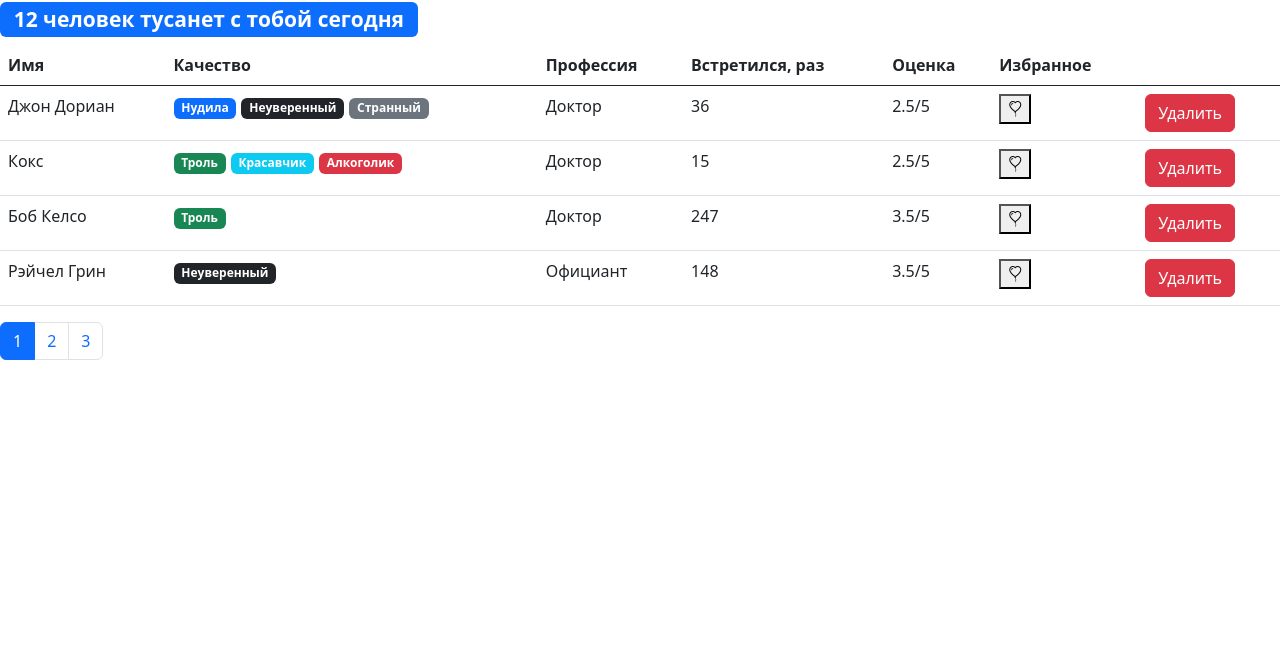
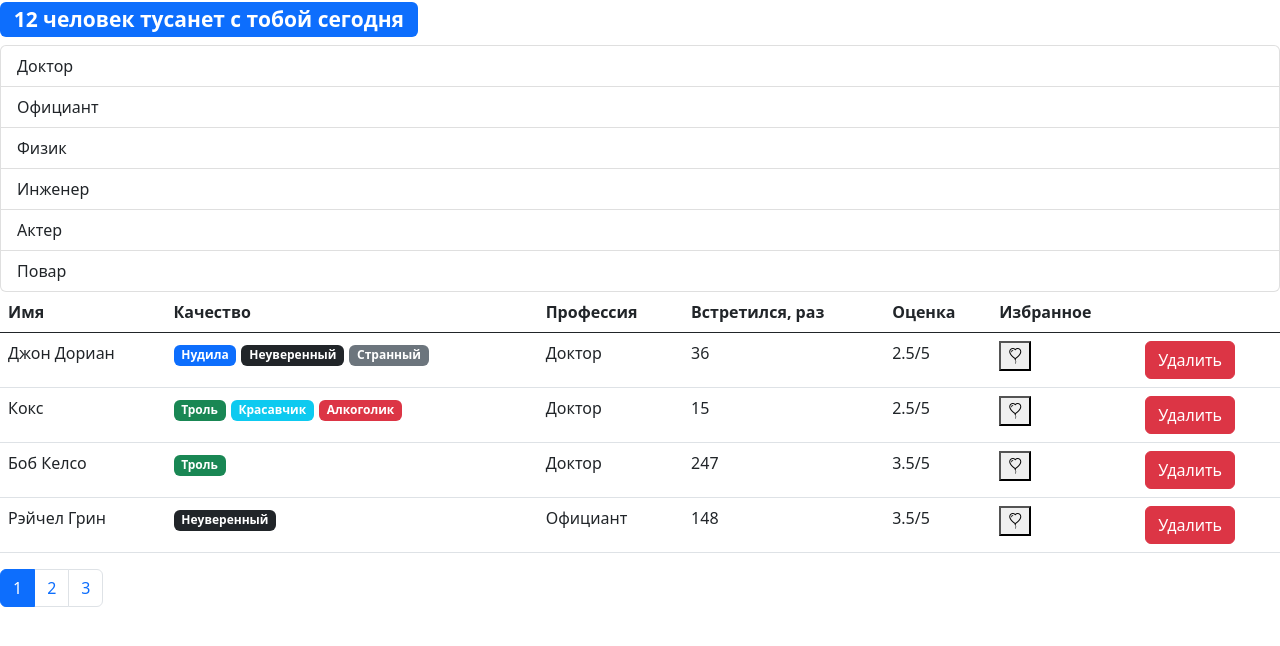
Before and after one commit to AlexAM27/ResultSchool, a React (Create React App) app in the folder React/fast-company/: page / in a window 1280 px wide. Shown: the top 646 px of the page. Built offline with nearby package versions, Linux system fonts and the light colour scheme.

Commit message:
useEffect

```diff
--- a/React/fast-company/src/app.jsx
+++ b/React/fast-company/src/App.js
@@ -35,9 +35,9 @@ export const App = () => {
     }
 
     return (
-        <>
+        <div>
             <SearchStatus length={usersAmount} />
             <Users users={users} onDelete={deleteUser} />
-        </>
+        </div>
     );
 };
--- /dev/null
+++ b/React/fast-company/src/api/fake.api/professions.api.js
@@ -0,0 +1,17 @@
+export const professions = {
+    doctor: { _id: "67rdca3eeb7f6fgeed471818", name: "Доктор" },
+    waiter: { _id: "67rdca3eeb7f6fgeed471820", name: "Официант" },
+    physics: { _id: "67rdca3eeb7f6fgeed471814", name: "Физик" },
+    engineer: { _id: "67rdca3eeb7f6fgeed471822", name: "Инженер" },
+    actor: { _id: "67rdca3eeb7f6fgeed471824", name: "Актер" },
+    cook: { _id: "67rdca3eeb7f6fgeed471829", name: "Повар" }
+};
+
+const fetchAll = () =>
+    new Promise((resolve) => {
+        window.setTimeout(function () {
+            resolve(professions);
+        }, 2000);
+    });
+
+export default { fetchAll };
--- a/React/fast-company/src/api/fake.api/user.api.js
+++ b/React/fast-company/src/api/fake.api/user.api.js
@@ -1,11 +1,5 @@
-const professions = {
-    doctor: { _id: "67rdca3eeb7f6fgeed471818", name: "Доктор" },
-    waiter: { _id: "67rdca3eeb7f6fgeed471820", name: "Официант" },
-    physics: { _id: "67rdca3eeb7f6fgeed471814", name: "Физик" },
-    engineer: { _id: "67rdca3eeb7f6fgeed471822", name: "Инженер" },
-    actor: { _id: "67rdca3eeb7f6fgeed471824", name: "Актер" },
-    cook: { _id: "67rdca3eeb7f6fgeed471829", name: "Повар" }
-};
+import { professions } from "./professions.api";
+
 const qualities = {
     tedious: {
         _id: "67rdca3eeb7f6fgeed471198",
--- a/React/fast-company/src/api/index.js
+++ b/React/fast-company/src/api/index.js
@@ -1,5 +1,7 @@
 import * as users from "./fake.api/user.api";
+import professions from "./fake.api/professions.api";
 const API = {
-    users
+    users,
+    professions
 };
 export default API;
--- /dev/null
+++ b/React/fast-company/src/components/groupList.jsx
@@ -0,0 +1,25 @@
+import React from "react";
+import PropTypes from "prop-types";
+
+export const GroupList = ({ items, valueProperty, contentProperty }) => {
+    return (
+        <>
+            <ul className="list-group">
+                {Object.keys(items).map((item) => (
+                    <li
+                        key={items[item][valueProperty]}
+                        className="list-group-item"
+                    >
+                        {items[item][contentProperty]}
+                    </li>
+                ))}
+            </ul>
+        </>
+    );
+};
+
+GroupList.propTypes = {
+    items: PropTypes.object.isRequired,
+    valueProperty: PropTypes.string.isRequired,
+    contentProperty: PropTypes.string.isRequired
+};
--- a/React/fast-company/src/components/users.jsx
+++ b/React/fast-company/src/components/users.jsx
@@ -1,21 +1,32 @@
-import React, { useState } from "react";
+import React, { useState, useEffect } from "react";
 import * as constants from "../utils/constants";
 import { Pagination } from "./pagination";
 import { User } from "./user";
 import { paginate } from "../utils/paginate";
+import { GroupList } from "./groupList";
+import api from "../api";
 import PropTypes from "prop-types";
 
 export const Users = (props) => {
     const { users } = props;
     const count = users.length;
     const pageSize = 4;
+    const [professions, setProfessions] = useState();
     const [currentPage, setCurrentPage] = useState(1);
+
+    useEffect(() => {
+        api.professions.fetchAll().then((data) => setProfessions(data));
+    }, []);
 
     const handlePageChange = (pageIndex) => {
         setCurrentPage(pageIndex);
     };
 
     const userCrop = paginate(users, currentPage, pageSize);
+
+    const onHandleProfessionSelect = (params) => {
+        console.log(params);
+    };
 
     const renderUsersTable = () => {
         return userCrop.map((user) => (
@@ -25,6 +36,14 @@ export const Users = (props) => {
 
     return (
         <>
+            {professions && (
+                <GroupList
+                    items={professions}
+                    onItemSelect={onHandleProfessionSelect}
+                    valueProperty="_id"
+                    contentProperty="name"
+                />
+            )}
             <table className="table">
                 <thead style={{ borderBottom: "5px" }}>
                     <tr>
--- a/React/fast-company/src/index.js
+++ b/React/fast-company/src/index.js
@@ -2,7 +2,7 @@ import React from "react";
 import ReactDOM from "react-dom/client";
 import "./index.css";
 import reportWebVitals from "./reportWebVitals";
-import { App } from "./app";
+import { App } from "./App";
 import "bootstrap/dist/css/bootstrap.css";
 
 const root = ReactDOM.createRoot(document.getElementById("root"));
```
